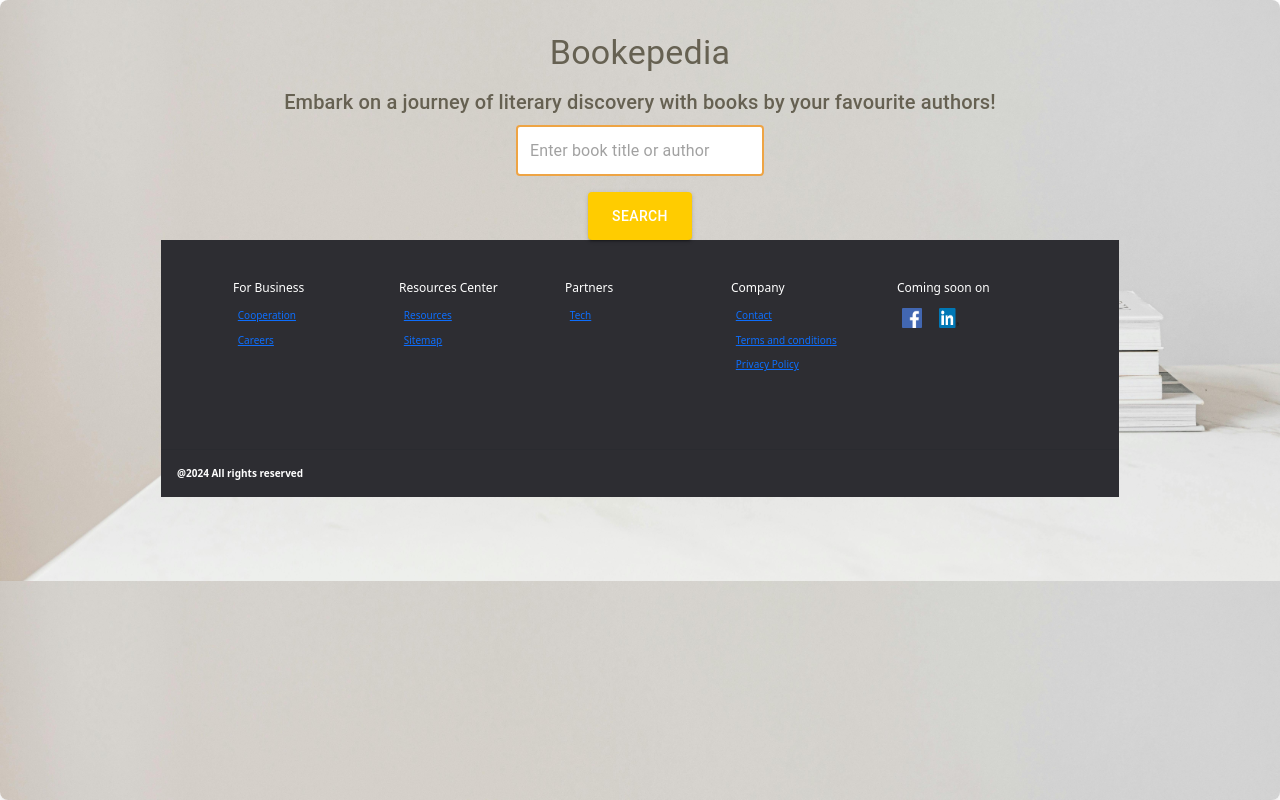
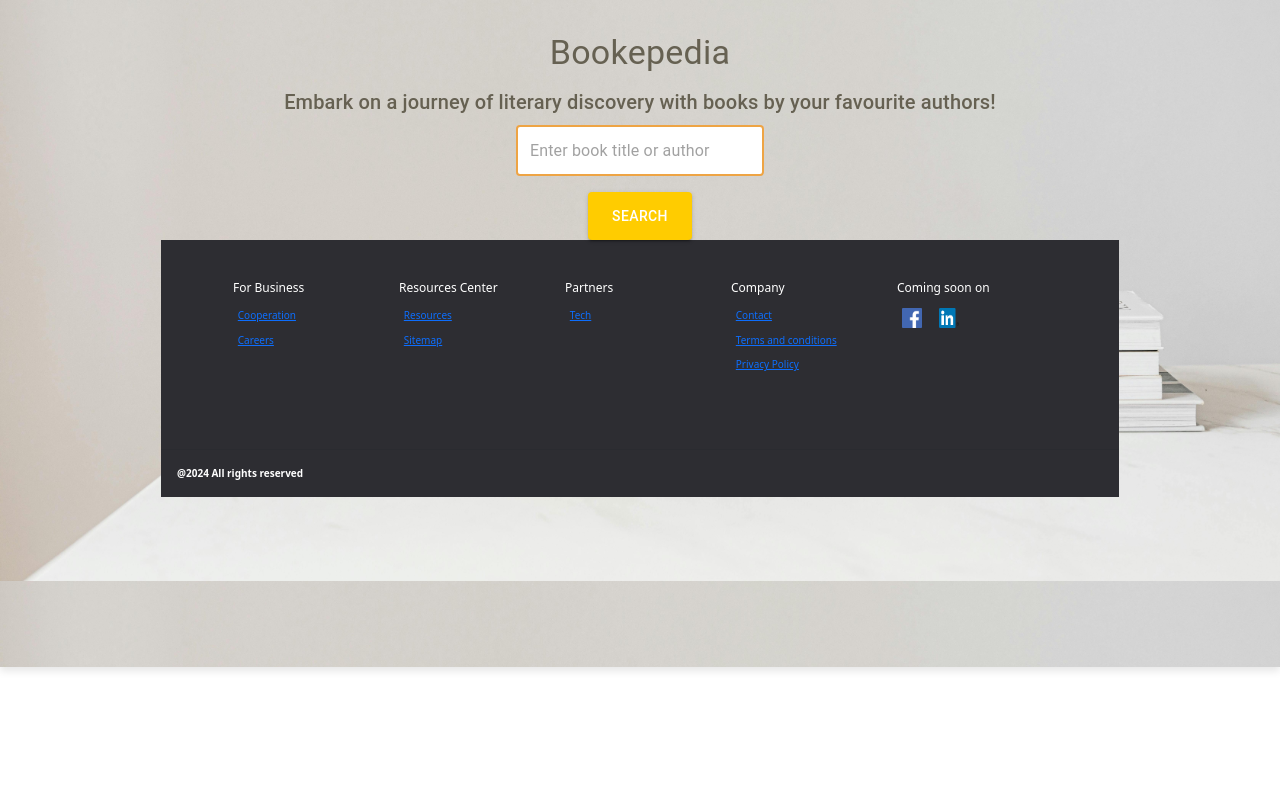
Before and after one commit to vytautastv/Bookepedia, a React (Vite) app: page / in a window 1280 px wide. Built offline with nearby package versions, Linux system fonts and the light colour scheme.

Commit message:
editted booksearch css file

```diff
--- a/src/styles/BookSearch.css
+++ b/src/styles/BookSearch.css
@@ -7,9 +7,8 @@
     background: url(./bookimg.jpg);
     background-size:contain;
     width: 100%;
-    height: 100vh;
+    height: 667px;
     padding: 20px;
-    border-radius: 8px;
     box-shadow: 0 4px 8px rgba(0, 0, 0, 0.1);
 
 }
```
